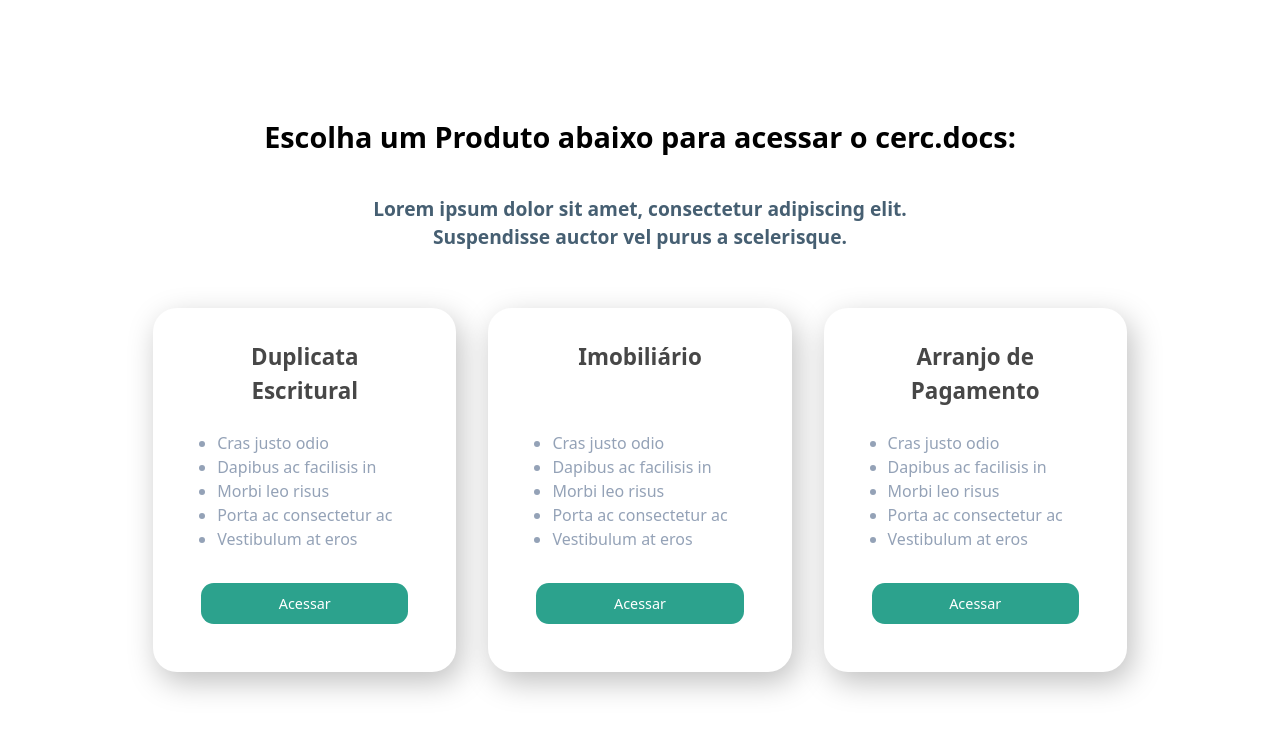
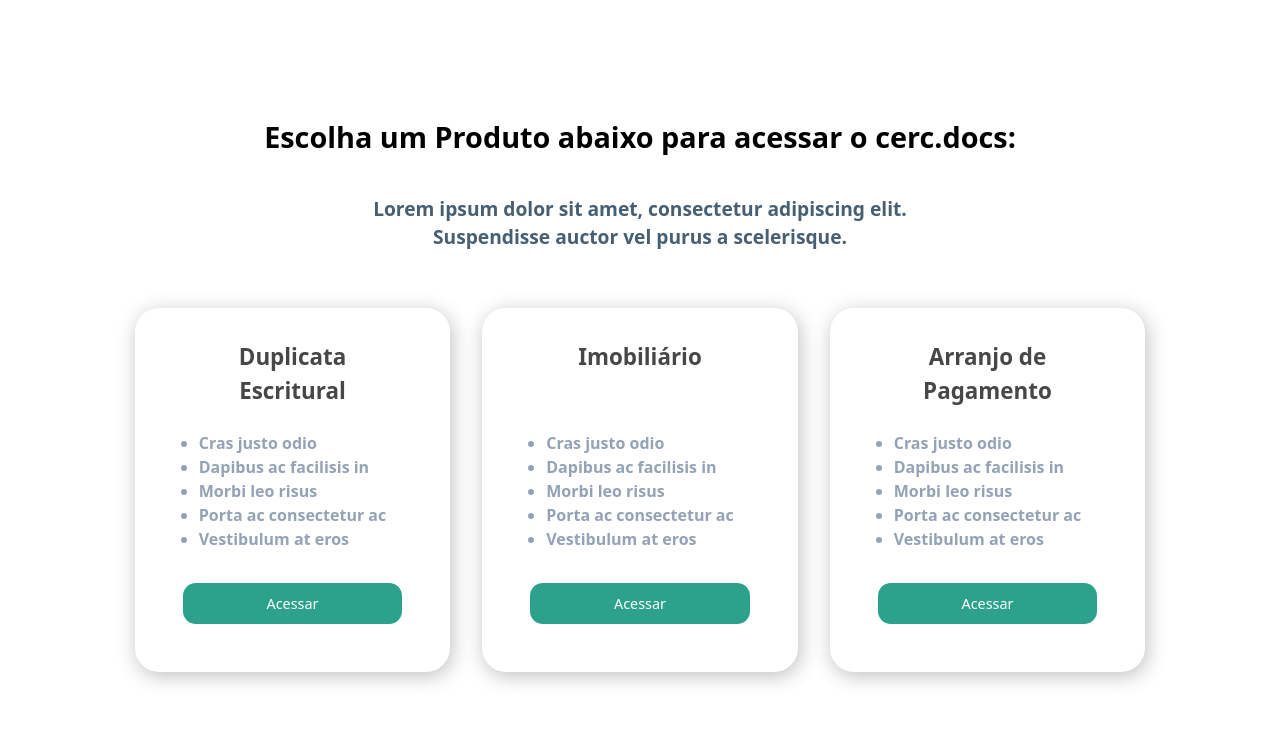
Before and after one commit to felipesilvad/cerc-docs-auth, a React (Create React App) app: page /produto in a window 1280 px wide. Shown: the top 732 px of the page. Built offline with nearby package versions, Linux system fonts and the light colour scheme.

Commit message:
font-fix

```diff
--- a/src/App.css
+++ b/src/App.css
@@ -106,7 +106,7 @@
 
 .produto-card {
   border: none!important;
-  box-shadow: 5px 10px 30px rgba(0, 0, 0, 0.25);
+  box-shadow: 2px 4px 20px rgba(0, 0, 0, 0.25);
   padding: 1rem!important;
   margin: 1rem!important;
 }
@@ -124,6 +124,7 @@
   color: #94A2B7;
   font-size: 1rem;
   padding: 1rem;
+  font-weight: 600;
 }
 
 .produto-head {
@@ -152,3 +153,7 @@
     display: block;
   }
 }
+
+.produto {
+  font-family: Cerebri Sans SemiBold;
+}
--- a/src/components/Produto.js
+++ b/src/components/Produto.js
@@ -3,7 +3,7 @@
 
 const Produto = () => {
   return (
-    <Container>
+    <Container class="produto">
       <header className='produto-head'>
 
       </header>
```
